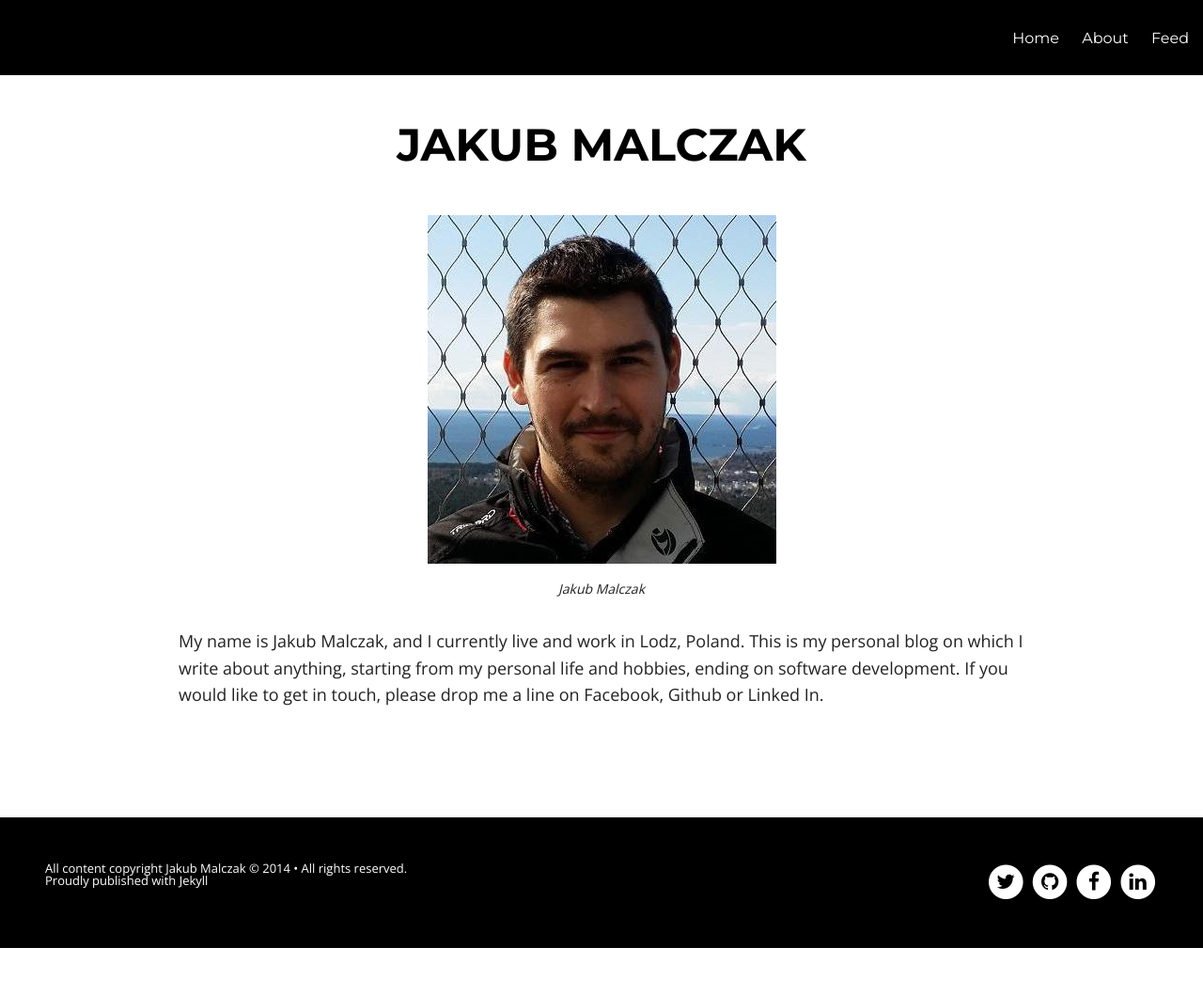
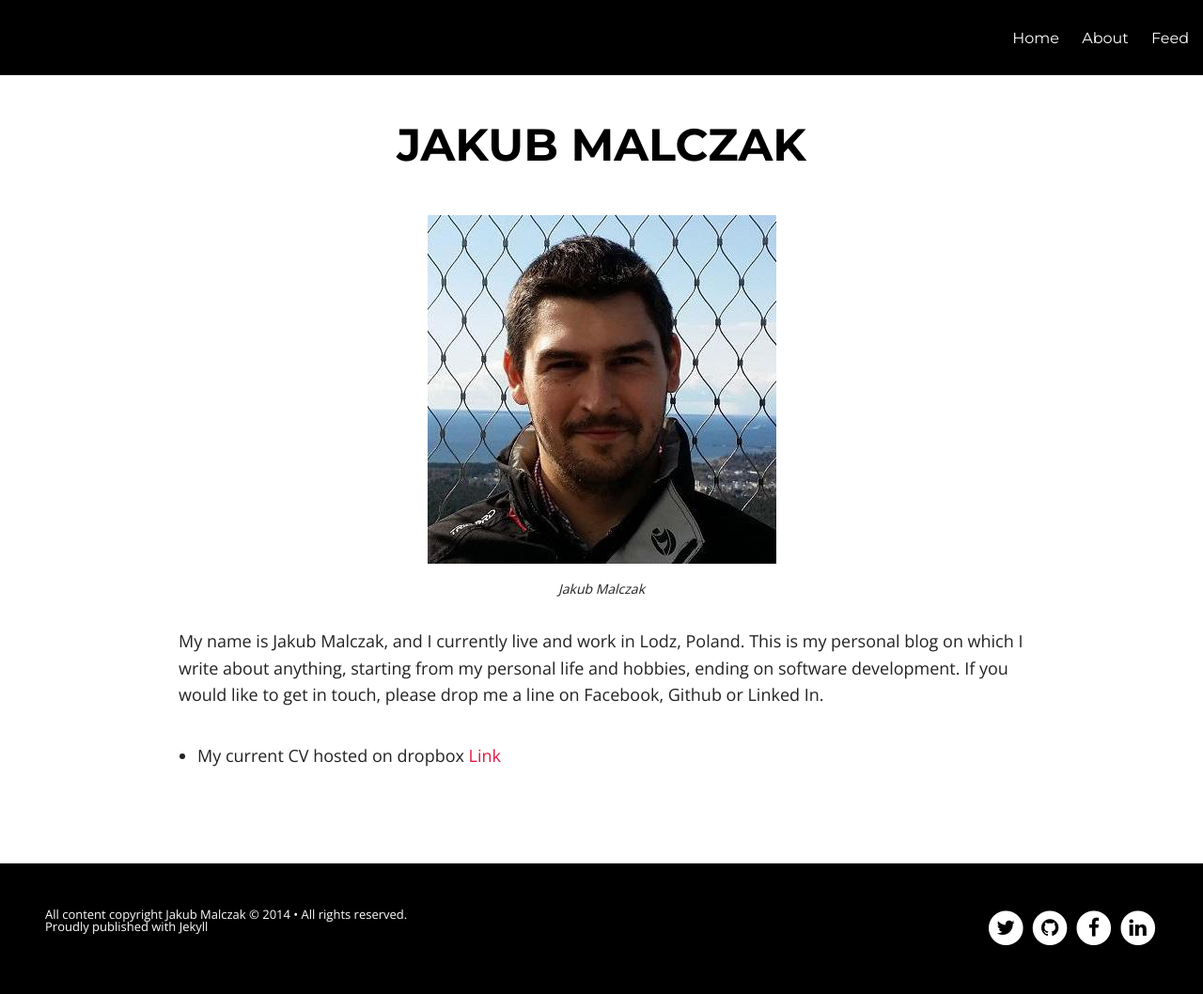
Before and after one commit to jmalczak/jmalczak.github.io, a Jekyll site: the page built from about.md, in a window 1280 px wide. Shown: the whole page at 94% size. Built offline with Jekyll 4.4.1, drawn with Linux system fonts in a browser that asks for light colours; nearby versions of some CDN libraries; before the commit the page ends 1009 px from its top, so only the background shows below that.

Commit message:
updated about

```diff
--- a/about.md
+++ b/about.md
@@ -11,3 +11,5 @@ tags: [Jakub, Malczak, malczu]
 
 My name is Jakub Malczak, and I currently live and work in Lodz, Poland. This is my personal blog on which I write about anything, starting from my personal life and hobbies, ending on software development.
 If you would like to get in touch, please drop me a line on Facebook, Github or Linked In.
+
+* My current CV hosted on dropbox [Link](https://dl.dropboxusercontent.com/u/1141130/CV%20english.pdf)
```
